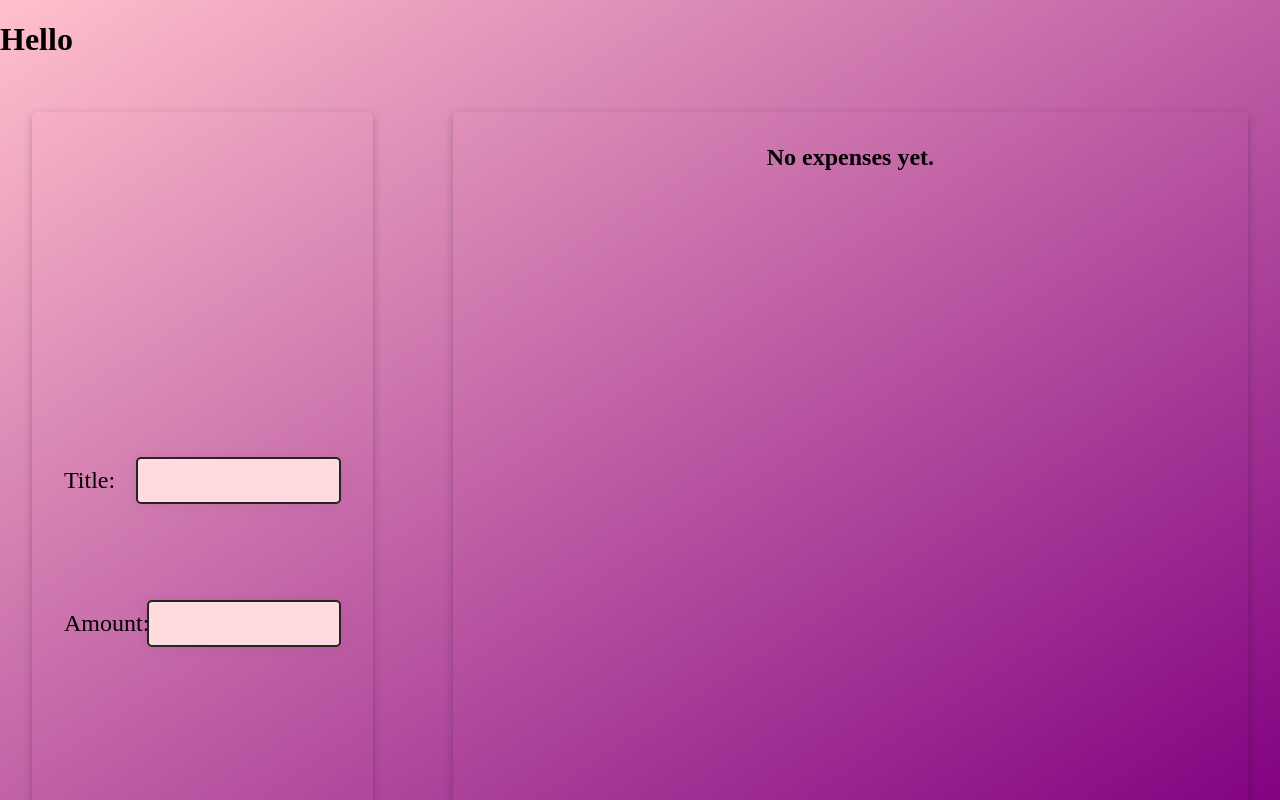
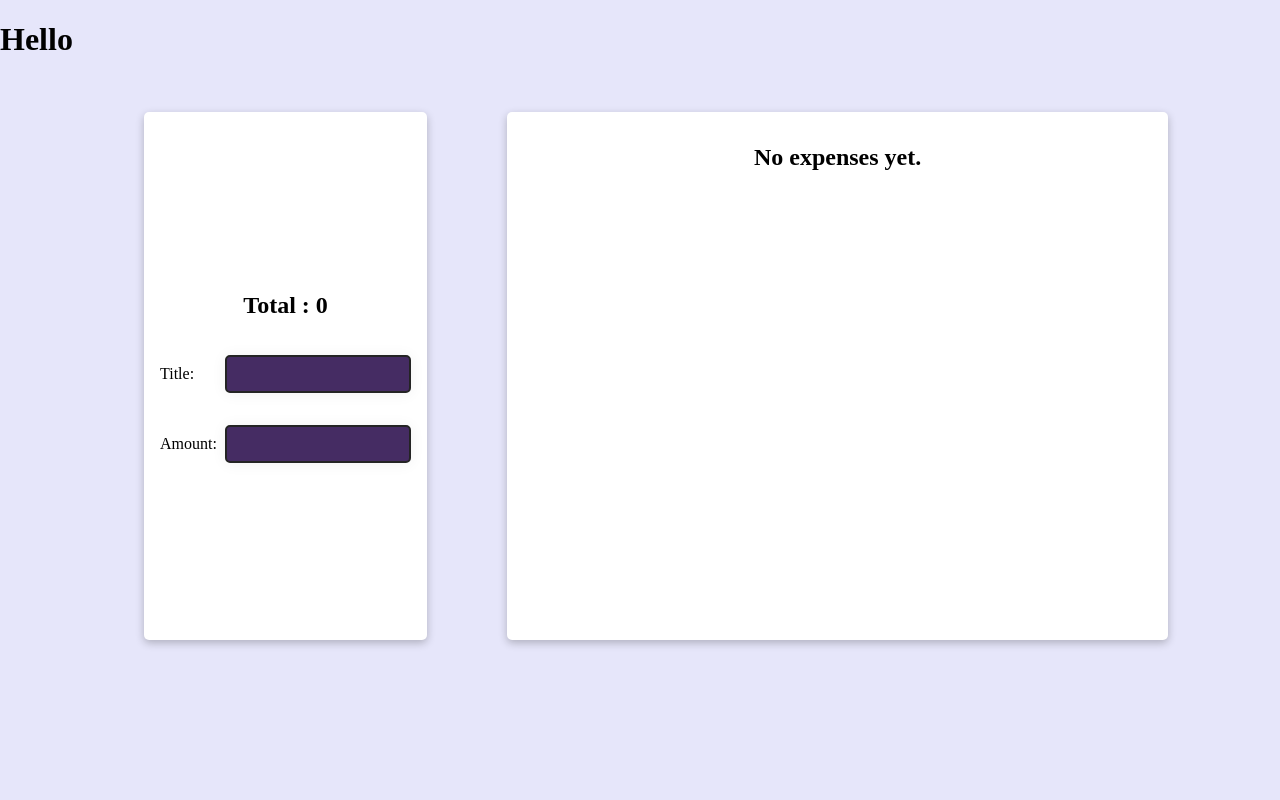
Before and after one commit to kartikgx13/Expenses, a Next.js app: page /home in a window 1280 px wide. Shown: the top 800 px of the page. Built offline with nearby package versions, Linux system fonts and the light colour scheme.

Commit message:
kartik gavande 25th commit date: 17/04/2023

```diff
--- a/components/TransactionWindow.jsx
+++ b/components/TransactionWindow.jsx
@@ -1,10 +1,13 @@
 import { faTrash } from '@fortawesome/free-solid-svg-icons';
 import { FontAwesomeIcon } from '@fortawesome/react-fontawesome';
+import Link from 'next/link';
 import React from 'react'
 import { useState,useEffect } from 'react'
 
 
 function TransactionWindow(props) {
+
+
   const [title, setTitle] = useState('');
   const [amount, setAmount] = useState('');
   const [expenses, setExpenses] = useState([]);
@@ -39,11 +42,22 @@ function TransactionWindow(props) {
   window.localStorage.setItem('expense_list',JSON.stringify(expenses))
   },[expenses])
 
+  const totalIncome = () => {
+    let totalIncome = 0;
+    expenses.forEach((expense) =>{
+        totalIncome = totalIncome + parseInt(expense.amount)
+    })
+
+    return totalIncome;
+}
 
   return (
     <>
     <div className="main-expense-container">
       <div className="expense-left-section">
+        <div className="total-expense-details">
+          <h2>Total {props.form_title}: {totalIncome()}</h2>
+        </div>
       <h1>{props.form_title}</h1>
       <div className='expense-title-amount'>
         <label htmlFor="title">Title:</label>
@@ -56,7 +70,7 @@ function TransactionWindow(props) {
       <div className='expense-title-amount'>
         <label htmlFor="amount">Amount:</label>
         <input value={amount}
-                    type="text"
+                    type="number"
                     name={'amount'}
                     placeholder={props.amount_type}
                     onChange={handleAmountChange} />
@@ -64,6 +78,11 @@ function TransactionWindow(props) {
       <div className={props.btn_class} onClick={handleAddExpense}>
       {props.add_type}
       </div>
+      <Link href={props.nav_page}>
+      <div className={props.btn_class}>
+      {props.rev_page}
+      </div>
+      </Link>
       </div>
       {/*expenses.length > 0 && (
         <ul>
--- a/package.json
+++ b/package.json
@@ -13,9 +13,9 @@
     "bcrypt": "^5.1.0",
     "bcryptjs": "^2.4.3",
     "jsonwebtoken": "^9.0.0",
-    "mongodb": "^4.8.1",
+    "mongodb": "^4.15.0",
     "mongoose": "^7.0.3",
-    "next": "latest",
+    "next": "^13.3.0",
     "next-auth": "^4.22.0",
     "react": "^18.2.0",
     "react-dom": "^18.2.0",
--- a/pages/api/newlogin.js
+++ b/pages/api/newlogin.js
@@ -52,7 +52,7 @@ async function handlePostRequest(req, res) {
   }
   else{
   res.status(301);
-  res.setHeader('Location','/dashboard');
+  res.setHeader('Location','/expenses');
   res.end();
   }
 
--- a/pages/dashboard.js
+++ b/pages/dashboard.js
@@ -3,7 +3,9 @@ import Navbar from '../components/Navbar'
 
 function dashboard() {
   return (
+    <>
     <Navbar/>
+    </>
   )
 }
 
--- a/pages/expenses.js
+++ b/pages/expenses.js
@@ -5,7 +5,7 @@ function expenses() {
   return (
     <>
     <section className="expense-income-section">
-    <TransactionWindow btn_class="add-expense-btn" form_title="Expenses" title_type="Expense title" amount_type="Expense amount" add_type="Add Expense"/>
+    <TransactionWindow rev_page="Income" nav_page="/incomes" btn_class="add-expense-btn" form_title="Expenses" title_type="Expense title" amount_type="Expense amount" add_type="Add Expense"/>
     </section>
     </>
   )
--- a/pages/incomes.js
+++ b/pages/incomes.js
@@ -4,7 +4,7 @@ import TransactionWindow from '../components/TransactionWindow'
 function incomes() {
   return (
     <>
-    <TransactionWindow btn_class="add-income-btn" form_title="Income" title_type="Income title" amount_type="Income amount" add_type="Add Income"/>
+    <TransactionWindow rev_page="Expenses" nav_page="/expenses" btn_class="add-income-btn" form_title="Income" title_type="Income title" amount_type="Income amount" add_type="Add Income"/>
     </>
   )
 }
--- a/pages/styles.css
+++ b/pages/styles.css
@@ -3,7 +3,7 @@ body{
   padding: 0;
   width: 100vw;
   height: 100vh;
-  background-image: linear-gradient(to bottom right,pink,purple);
+  background-color: #E6E6FA;
 }
 
 /*landing page styling*/
@@ -175,7 +175,10 @@ button:active{
 
 
 .main-expense-container{
-  height: 55rem;
+  padding-top: 10rem;
+  margin-left: 7rem;
+  width: 80%;
+  height: 33rem;
   padding: 2rem;
   display: flex;
   justify-content: center;
@@ -183,7 +186,12 @@ button:active{
   gap: 5rem;
 }
 
+.expense-left-section a{
+  text-decoration: none;
+}
+
 .expense-left-section{
+  background-color: white;
   box-shadow: rgba(0, 0, 0, 0.24) 0px 3px 8px;
   height: 100%;
   border-radius: 5px;
@@ -192,11 +200,10 @@ button:active{
   justify-content: center;
   flex-direction: column;
   align-items: center;
-  gap: 2rem;
 }
 
 .expense-title-amount label{
-  font-size: 1.5rem;
+  font-size: 1rem;
   width: 30%;
 }
 
@@ -231,7 +238,7 @@ button:active{
 
 .expense-title-amount{
   box-sizing: border-box;
-  padding: 2rem;
+  padding: 1rem;
   display: flex;
   justify-content: center;
   align-items: center;
@@ -253,6 +260,7 @@ button:active{
 }
 
 .expense-right-section{
+  background-color: white;
   box-shadow: rgba(0, 0, 0, 0.24) 0px 3px 8px;
   height: 100%;
   border-radius: 5px;
@@ -264,6 +272,7 @@ button:active{
 }
 
 .expense-list-array li div{
+  color: white;
   font-size: 1.5rem;
 }
 
@@ -288,7 +297,7 @@ button:active{
   align-items: center;
   gap: 20rem;
   width: 75%;
-  background-color: rgb(255, 219, 223);
+  background-color: #452c63;
 }
 
 .expense-list-array{
@@ -304,21 +313,20 @@ button:active{
 
 .expense-title-amount input{
   font-family: inherit;
-  font-size: 1.5rem;
+  font-size: 1rem;
   outline: none;
   border: none;
   padding: .5rem 1rem;
   border-radius: 5px;
   border: 2px solid rgb(36, 36, 36);
-  background-color: rgb(255, 219, 223);
-  resize: none;
+  background-color: #452c63;
   box-shadow: 0px 1px 15px rgba(0, 0, 0, 0.06);
-  color: black;
+  color: white;
 }
 
 .expense-title-amount input::placeholder{
-  color: black;
-  font-size: 1.5rem;
+  color: white;
+  font-size: 1rem;
 }
 
 .add-expense-btn{
```
Also changed, not shown: 1 other file (tests, documents, lock files or other folders).
